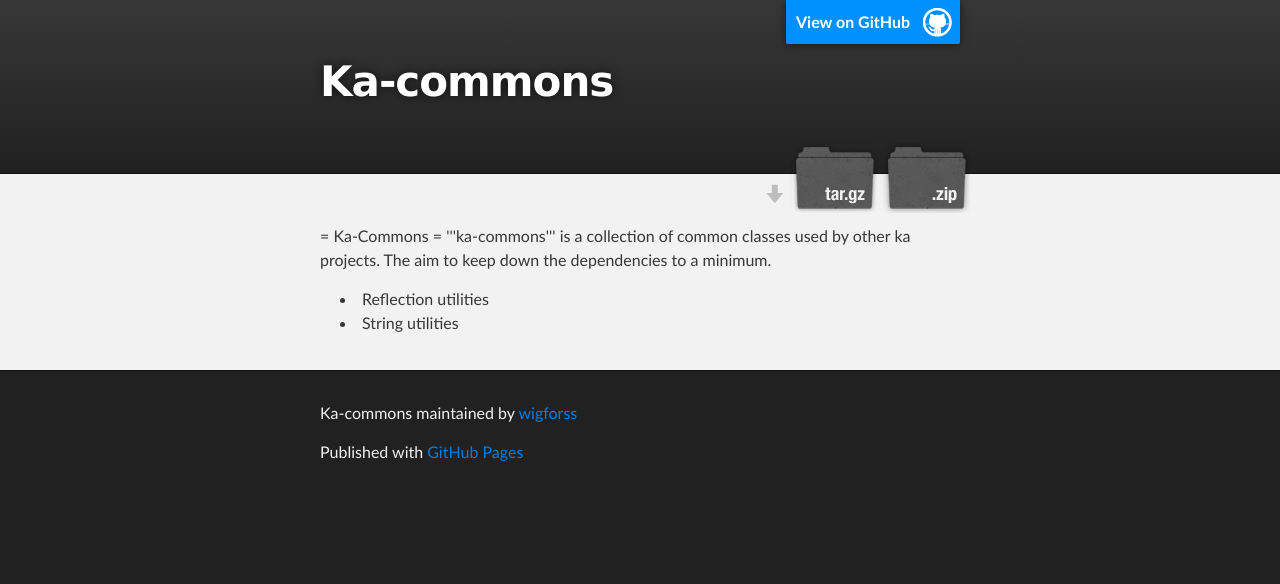
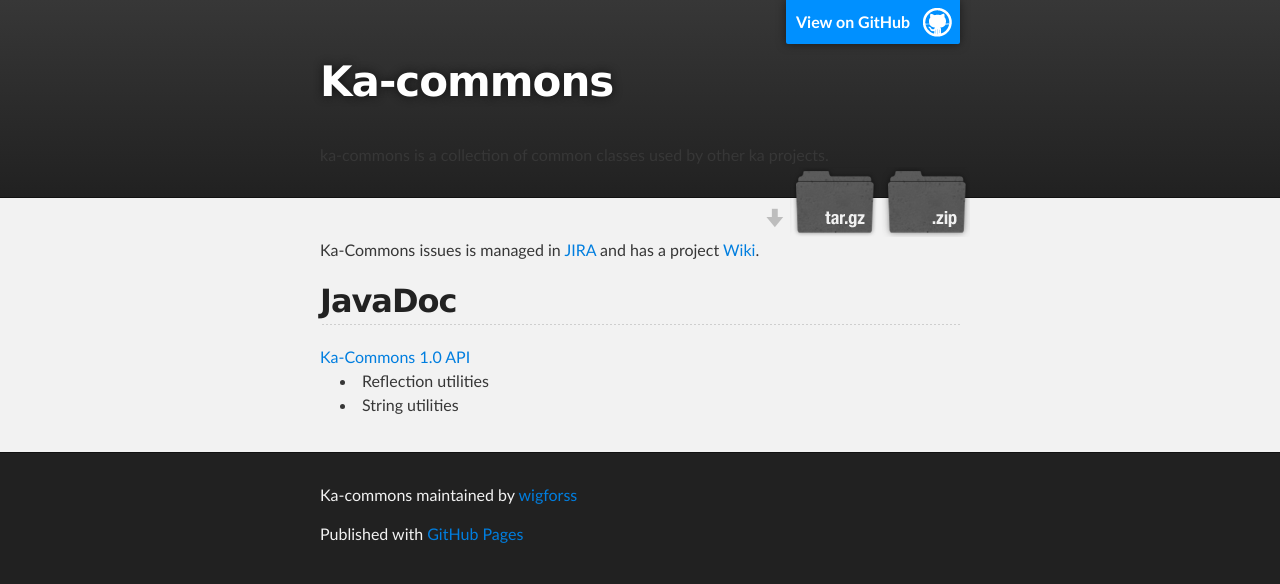
Before and after one commit to wigforss/Ka-Commons, a plain HTML site: page index.html in a window 1280 px wide. Drawn offline with Linux system fonts and the light colour scheme.

Commit message:
updated index.html

```diff
--- a/index.html
+++ b/index.html
@@ -20,7 +20,7 @@
 
           <h1 id="project_title">Ka-commons</h1>
           <h2 id="project_tagline"></h2>
-
+		 <b>ka-commons</b> is a collection of common classes used by other ka projects.
             <section id="downloads">
               <a class="zip_download_link" href="https://github.com/wigforss/Ka-Commons/zipball/master">Download this project as a .zip file</a>
               <a class="tar_download_link" href="https://github.com/wigforss/Ka-Commons/tarball/master">Download this project as a tar.gz file</a>
@@ -31,9 +31,10 @@
     <!-- MAIN CONTENT -->
     <div id="main_content_wrap" class="outer">
       <section id="main_content" class="inner">
-        <p>= Ka-Commons =
-'''ka-commons''' is a collection of common classes used by other ka projects. The aim to keep down
-the dependencies to a minimum.</p>
+       Ka-Commons issues is managed in <a href="http://java.net/jira/browse/KA_COMMONS">JIRA</a> and has a project <a href="http://java.net/projects/ka-commons/pages/Home">Wiki</a>.
+       <p>
+       <h2>JavaDoc</h2>
+ 		<a href="1.0/javadoc/">Ka-Commons 1.0 API</a>
 
 <ul>
 <li>Reflection utilities</li>
```
